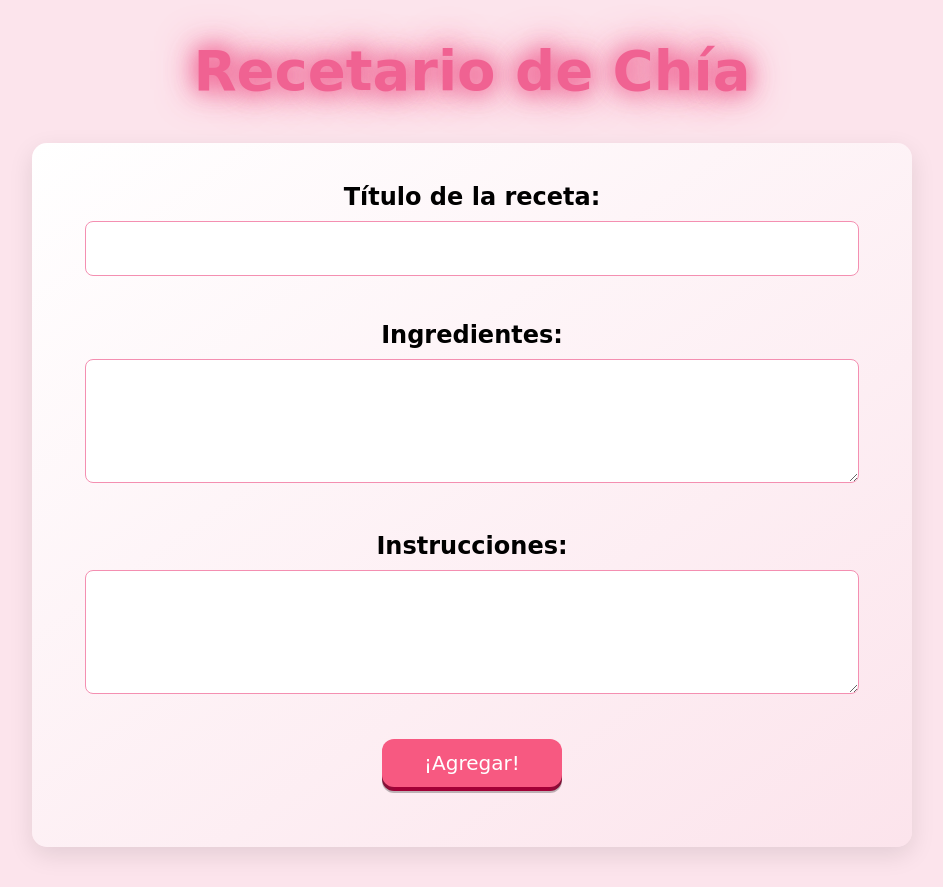
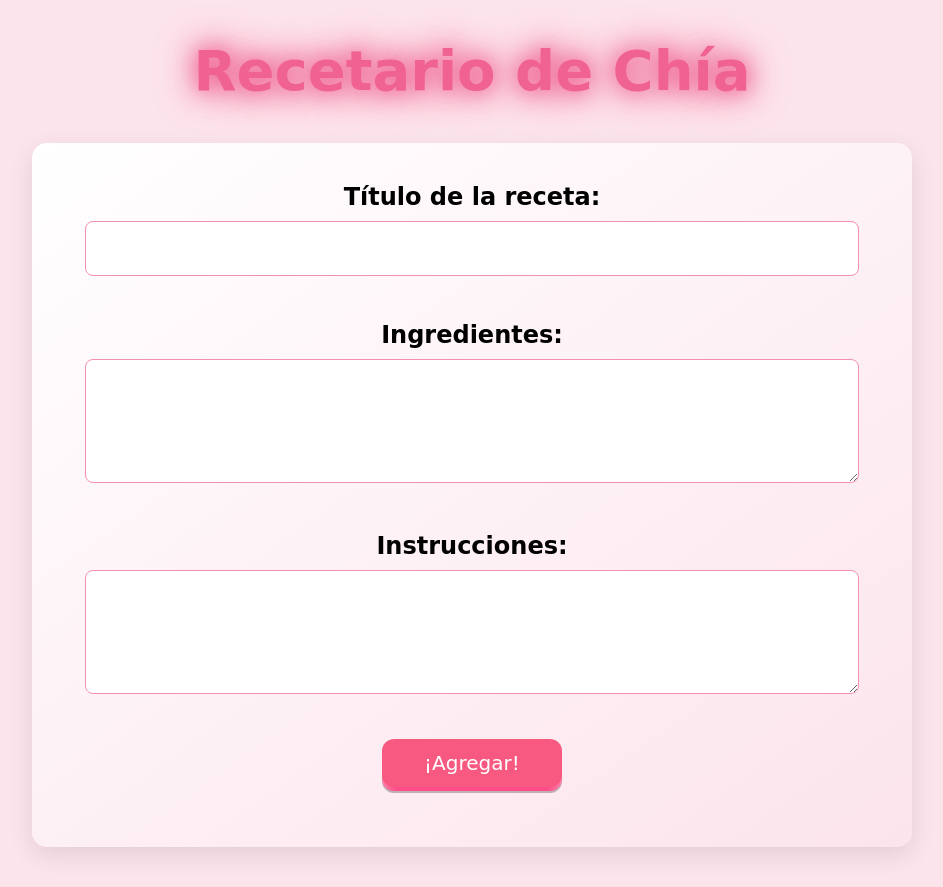
Before and after one commit to ANDFS2411x/ChiaRecipeBook, a website with bundled scripts: page index.html in a window 1280 px wide. Shown: the whole page, without its empty margins (168-1111 px from the left). Built offline with nearby package versions, Linux system fonts and the light colour scheme; no server answers.

Commit message:
Update styles.css

```diff
--- a/styles.css
+++ b/styles.css
@@ -164,13 +164,14 @@ input[type="text"], textarea {
     height: 100%;
     border-radius: 12px;
     background: linear-gradient(
-      to left,
-      hsl(340, 74%, 28%) 0%,
-      hsl(340deg 100% 32%) 8%,
-      hsl(340deg 100% 32%) 92%,
-      hsl(340, 69%, 29%) 100%
+        to left,
+        hsl(340, 100%, 75%) 0%,  /* Ajustado para un tono más rosado claro */
+        hsl(340, 100%, 65%) 8%,  /* Ajustado para un tono más rosado claro */
+        hsl(340, 100%, 65%) 92%, /* Ajustado para un tono más rosado claro */
+        hsl(340, 100%, 75%) 100%  /* Ajustado para un tono más rosado claro */
     );
-  }
+}
+
 
   .button-82-front {
     display: block;
```
